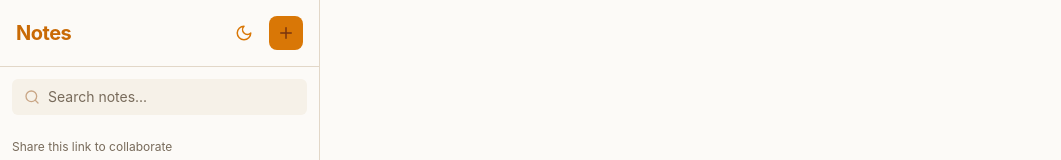
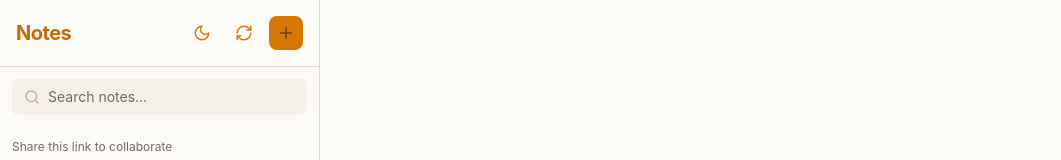
Before and after one commit to unaibksr/minimalist-notes-pwa, a React (Vite) app: page / in a window 1280 px wide. Shown: the top 160 px of the page, without its empty margins (0-1061 px from the left). Built offline with nearby package versions, Linux system fonts and the light colour scheme; no server answers; the database is empty.

Commit message:
Add refresh/sync button to trigger database sync

```diff
--- a/src/App.tsx
+++ b/src/App.tsx
@@ -15,6 +15,7 @@ export const App: React.FC = () => {
     return window.matchMedia('(prefers-color-scheme: dark)').matches ? 'dark' : 'light';
   });
   const [saveStatus, setSaveStatus] = useState<'saved' | 'saving'>('saved');
+  const [refreshing, setRefreshing] = useState(false);
   const [isFullscreen, setIsFullscreen] = useState(false);
   const [isMobile, setIsMobile] = useState(window.matchMedia('(max-width: 767px)').matches);
 
@@ -82,6 +83,13 @@ export const App: React.FC = () => {
     await navigator.clipboard.writeText(window.location.href);
     setSaveStatus('saved');
     setTimeout(() => setSaveStatus('saving'), 500);
+  };
+
+  const handleRefresh = async () => {
+    setRefreshing(true);
+    const updatedNotes = await syncNotesWithSupabase();
+    setNotes(updatedNotes);
+    setRefreshing(false);
   };
 
   const handleUpdateNote = (field: 'title' | 'content', value: string) => {
@@ -178,6 +186,14 @@ export const App: React.FC = () => {
               title="Toggle Theme"
             >
               {theme === 'light' ? <Moon size={18} className="text-amber-600 dark:text-amber-400" /> : <Sun size={18} className="text-amber-600 dark:text-amber-400" />}
+            </button>
+            <button
+              onClick={handleRefresh}
+              disabled={refreshing}
+              className="p-2 rounded-lg hover:bg-cream-200 dark:hover:bg-navy-800 disabled:opacity-50 transition-colors"
+              title="Refresh / Sync"
+            >
+              <RefreshCw size={18} className={`text-amber-600 dark:text-amber-400 ${refreshing ? 'animate-spin' : ''}`} />
             </button>
             <button
               onClick={createNewNote}
@@ -298,6 +314,14 @@ export const App: React.FC = () => {
                   <Download size={14} />
                   Export
                 </button>
+                <button
+                  onClick={handleRefresh}
+                  disabled={refreshing}
+                  className="p-1 rounded hover:bg-cream-200 dark:hover:bg-navy-800 disabled:opacity-50 transition-colors"
+                  title="Refresh / Sync"
+                >
+                  <RefreshCw size={14} className={`text-cream-500 dark:text-gray-400 ${refreshing ? 'animate-spin' : ''}`} />
+                </button>
                 <div className="flex items-center gap-1 text-xs text-cream-400 dark:text-gray-400 ml-auto">
                   {saveStatus === 'saving' ? (
                     <>
```
